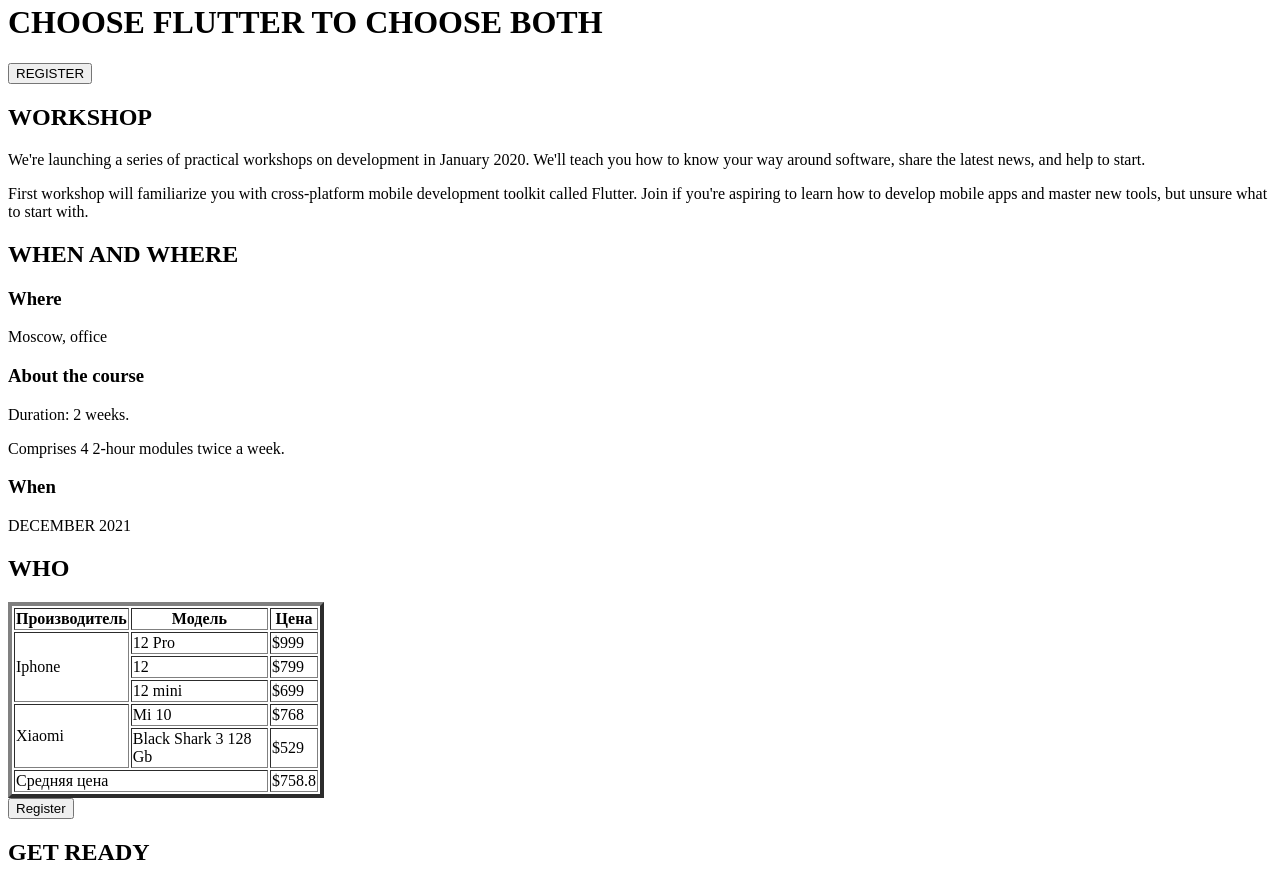
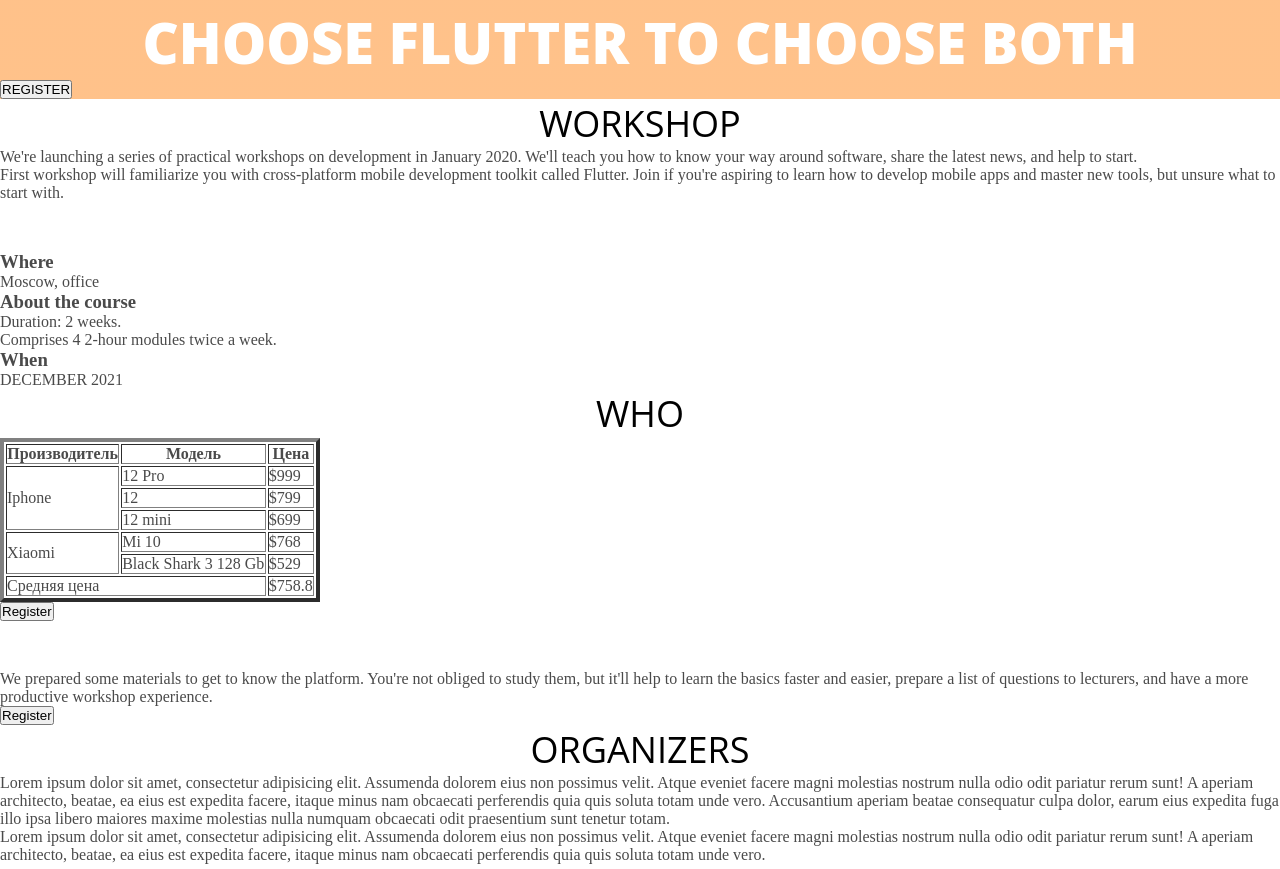
Before and after one commit to isuhanov/LearnUP, a plain HTML site: page index.html in a window 1280 px wide. Shown: the part 722-1591 px from the top of the page. Drawn offline with Linux system fonts and the light colour scheme.

Commit message:
complete homework3

```diff
--- a/index.html
+++ b/index.html
@@ -5,15 +5,16 @@
     <meta http-equiv="X-UA-Compatible" content="IE=edge">
     <meta name="viewport" content="width=device-width, initial-scale=1.0">
     <title>LearnUP</title>
+    <link rel="stylesheet" href="style.css">
 </head>
 <body>
 
-    <div class="block-1">
+    <div class="block-1" id="block1">
         <table width="100%">
             <tr>
                 <td>
                     <img
-                        src="./assets/img/logo/logo-black.p ng"
+                        src="./assets/img/logo/logo-black.png"
                         alt="Логотип Learn Up"
                         srcset="./assets/img/logo/logo-black@2x.png 2x, ./assets/img/logo/logo-black@4x.png 4x"
                     />
@@ -32,7 +33,7 @@
         <button>REGISTER</button>
     </div>
 
-    <div class="block-2">
+    <div class="block-2" id="block2">
         <h2>WORKSHOP</h2>
         <p>
             We're launching a series of practical workshops on development in January 2020. We'll
@@ -45,7 +46,7 @@
         </p>
     </div>
 
-    <div class="block-3">
+    <div class="block-3" id="block3">
         <h2>WHEN AND WHERE</h2>
         <div>
             <div>
@@ -64,7 +65,7 @@
         </div>
     </div>
 
-    <div class="block-4">
+    <div class="block-4" id="block4">
         <h2>WHO</h2>
         <table border="4" width="25%">
             <thead>
@@ -128,7 +129,7 @@
         <button>Register</button>
     </div>
 
-    <div class="block-5">
+    <div class="block-5" id="block5">
         <h2>GET READY</h2>
         <p>
             We prepared some materials to get to know the platform. You're not obliged to study them,
@@ -138,7 +139,7 @@
         <button>Register</button>
     </div>
 
-    <div class="block-6">
+    <div class="block-6" id="block6">
         <h2>ORGANIZERS</h2>
         <p>
             Lorem ipsum dolor sit amet, consectetur adipisicing elit. Assumenda dolorem eius non
--- /dev/null
+++ b/style.css
@@ -0,0 +1,42 @@
+*{
+    margin: 0;
+    padding: 0;
+    box-sizing: border-box;
+}
+
+body{
+    font-size: 16px;
+    color: #4a4a4a;
+}
+
+#block1{
+    background: linear-gradient(0deg, rgba(255, 133, 22, 0.5), rgba(255, 133, 22, 0.5));
+    color: #ffffff;
+}
+
+#block1 h1{
+    font-family: 'Open Sans';
+    font-weight: 800;
+    font-size: 56px;
+    text-align: center;
+    text-transform: uppercase;
+}
+
+h2{
+    font-family: 'Open Sans';
+    font-weight: 400;
+    font-size: 36px;
+    text-align: center;
+    text-transform: uppercase;
+}
+
+#block2 h2,
+#block4 h2,
+#block6 h2{
+    color: #000000;
+}
+
+#block3 h2,
+#block5 h2{
+    color: #ffffff;
+}
```
